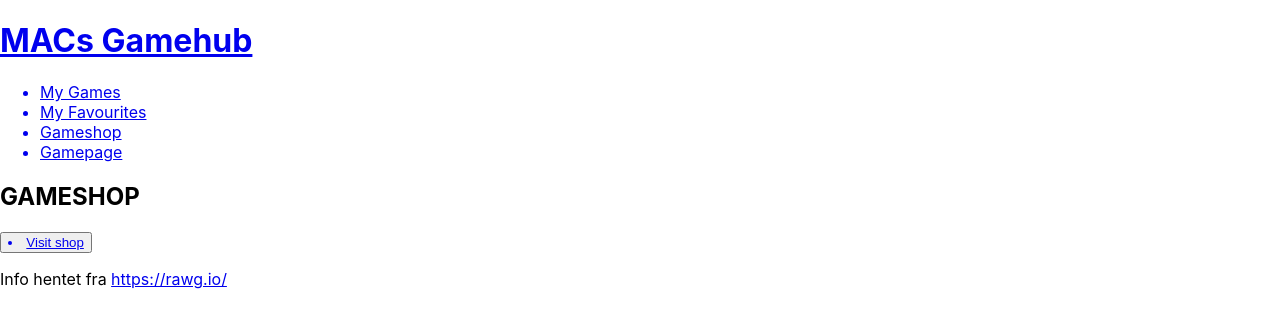
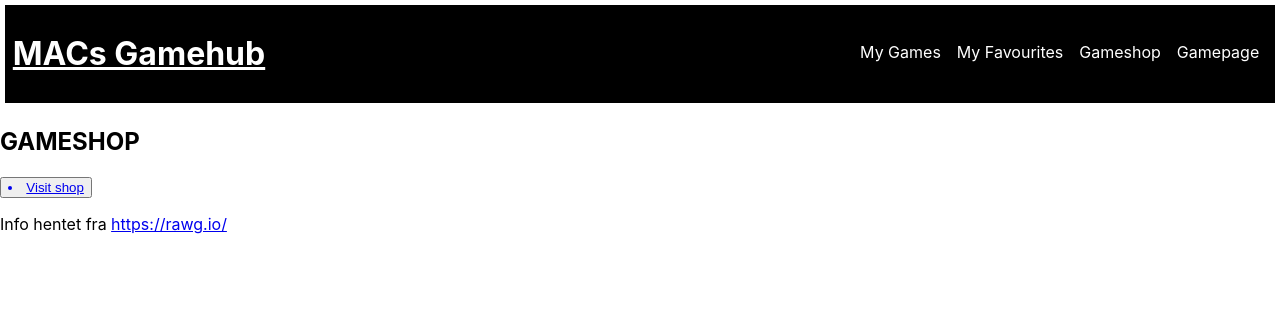
Before and after one commit to MathiasJohansen/UIN23_Eksamen_gruppe_20, a React (Create React App) app in the folder spillbibliotek/: page / in a window 1280 px wide. Shown: the top 328 px of the page. Built offline with nearby package versions, Linux system fonts and the light colour scheme.

Commit message:
Grid og litt pynt

```diff
--- a/spillbibliotek/src/App.js
+++ b/spillbibliotek/src/App.js
@@ -1,5 +1,6 @@
 
 import './App.css';
+import './css/main.css'
 import Layout from './components/Layout';
 import Dashboard from './components/Dashboard';
 import { Route, Routes } from 'react-router-dom';
--- a/spillbibliotek/src/components/Gameshop.js
+++ b/spillbibliotek/src/components/Gameshop.js
@@ -20,13 +20,13 @@ export default function Gameshop() {
         getGames()
     },[])
     return (
-        <>
+        <section className="gameshop">
             <h1>Gameshop</h1>
             <ul>
                 {printgames?.map((games, index) =>(
                     <li><Gamecard key={index} title={games?.name} img={games?.background_image} genre={games?.genres}/></li>
                 ))}
             </ul>
-        </>
+        </section>
         )
 }
--- a/spillbibliotek/src/components/Layout.js
+++ b/spillbibliotek/src/components/Layout.js
@@ -3,14 +3,17 @@ import Navbar from "./Navbar";
 export default function Layout({children}){
     return (
       <>
-        <div className='container'>
-          <header>
+        <header>
               <h1><a href="/">MACs Gamehub</a></h1>
               <Navbar />
-          </header>
+        </header>
+        <main>
 
-          {children}
-        </div>
+
+
+            {children}
+
+        </main>
         <footer>
           <p>Info hentet fra <a href="https://rawg.io/">https://rawg.io/</a></p>
         </footer>
--- a/spillbibliotek/src/components/Navbar.js
+++ b/spillbibliotek/src/components/Navbar.js
@@ -2,13 +2,13 @@ import { Link } from "react-router-dom";
 
 export default function Navbar(){
     return(
-        <>
+        <nav>
         <ul className="navbar">
         <Link to="/my_games"><li>My Games</li></Link>
         <Link to="/my_fav"><li>My Favourites</li></Link>
         <Link to="/gameshop"><li>Gameshop</li></Link>
         <Link to="/gamepage"><li>Gamepage</li></Link>
         </ul>
-        </>
+        </nav>
     )
 }
--- /dev/null
+++ b/spillbibliotek/src/css/main.css
@@ -0,0 +1,91 @@
+* {
+  box-sizing: border-box;
+}
+
+#root {
+  margin: 0;
+  display: grid;
+  grid-template-columns: 1fr;
+  grid-template-rows: auto;
+  grid-template-areas: "header" "main" "footer";
+}
+
+header {
+  grid-area: header;
+  display: grid;
+  grid-template-columns: min-content auto max-content;
+  grid-template-areas: "logo . nav";
+  background-color: black;
+  color: white;
+  margin: 0.3rem;
+}
+header h1 {
+  grid-area: logo;
+  display: flex;
+  flex-direction: row;
+  justify-content: left;
+  width: 500px;
+  max-width: auto;
+  align-items: center;
+}
+header h1 a {
+  padding: 0.5rem;
+  color: white;
+}
+header nav {
+  grid-area: nav;
+  display: flex;
+  flex-direction: row;
+  justify-content: right;
+  width: 500px;
+  max-width: auto;
+  align-items: left;
+  padding: 0.5rem;
+}
+header nav ul {
+  list-style-type: none;
+}
+header nav ul li {
+  text-align: center;
+  display: inline-block;
+  padding: 0.5rem;
+  margin-top: 0.3rem;
+  color: white;
+}
+
+main {
+  grid-area: main;
+  display: grid;
+  grid-template-columns: auto;
+  grid-template-areas: "shop" "library favorites";
+}
+
+.gameshop {
+  margin: 1rem;
+}
+.gameshop h1 {
+  margin-left: 2.4rem;
+}
+.gameshop ul {
+  list-style: none;
+  margin: -1rem;
+  display: flex;
+  flex-direction: row;
+  flex-wrap: wrap;
+  justify-content: center;
+}
+.gameshop ul li {
+  max-width: 300px;
+  border: 2px solid black;
+  margin: 5px;
+  padding: 0.5rem;
+}
+.gameshop ul li img {
+  max-width: 250px;
+}
+
+footer {
+  grid-area: footer;
+}
+
+/*# sourceMappingURL=main.css.map */
--- /dev/null
+++ b/spillbibliotek/src/sass/main.scss
@@ -0,0 +1,101 @@
+
+*{
+    box-sizing: border-box;
+}
+
+
+
+#root{
+    margin: 0;
+    display: grid;
+    grid-template-columns: 1fr ;
+    grid-template-rows: auto ;
+    grid-template-areas:"header"
+                        "main"
+                        "footer";
+}
+
+header {
+    grid-area: header;
+    display: grid;
+    grid-template-columns: min-content auto max-content;
+    grid-template-areas: "logo . nav";
+    background-color: black;
+    color: white;
+    margin: 0.3rem;
+
+    h1 {
+        grid-area: logo;
+        display: flex;
+        flex-direction: row;
+        justify-content: left;
+        width: 500px;
+        max-width: auto;
+        align-items: center;
+
+        a{
+            padding: 0.5rem;
+            color: white;
+        }
+    }
+
+    nav {
+        grid-area: nav;
+        display: flex;
+        flex-direction: row;
+        justify-content: right;
+        width: 500px;
+        max-width: auto;
+        align-items: left;
+        padding: 0.5rem;
+        ul{
+            list-style-type: none;
+
+            li {
+                text-align: center;
+                display: inline-block;
+                padding: .5rem;
+                margin-top: .3rem;
+                color: white;
+            }
+        }
+    }
+}
+
+main{
+    grid-area: main;
+    display: grid;
+    grid-template-columns: auto;
+    grid-template-areas: "shop"
+                        "library favorites";
+}
+
+.gameshop {
+    margin: 1rem;
+
+    h1{
+        margin-left: 2.4rem;
+    }
+    ul{
+        list-style: none;
+        margin: -1rem;
+        display: flex;
+        flex-direction: row;
+        flex-wrap: wrap;
+        justify-content: center;
+
+        li{
+            max-width: 300px;
+            border: 2px solid black;
+            margin: 5px;
+            padding: 0.5rem;
+            img {
+                max-width: 250px;
+            }
+        }
+    }
+}
+
+footer{
+    grid-area: footer;
+}
```
Also changed, not shown: spillbibliotek/package.json (+13 -2 lines), 2 other files (tests, documents, lock files or other folders).
